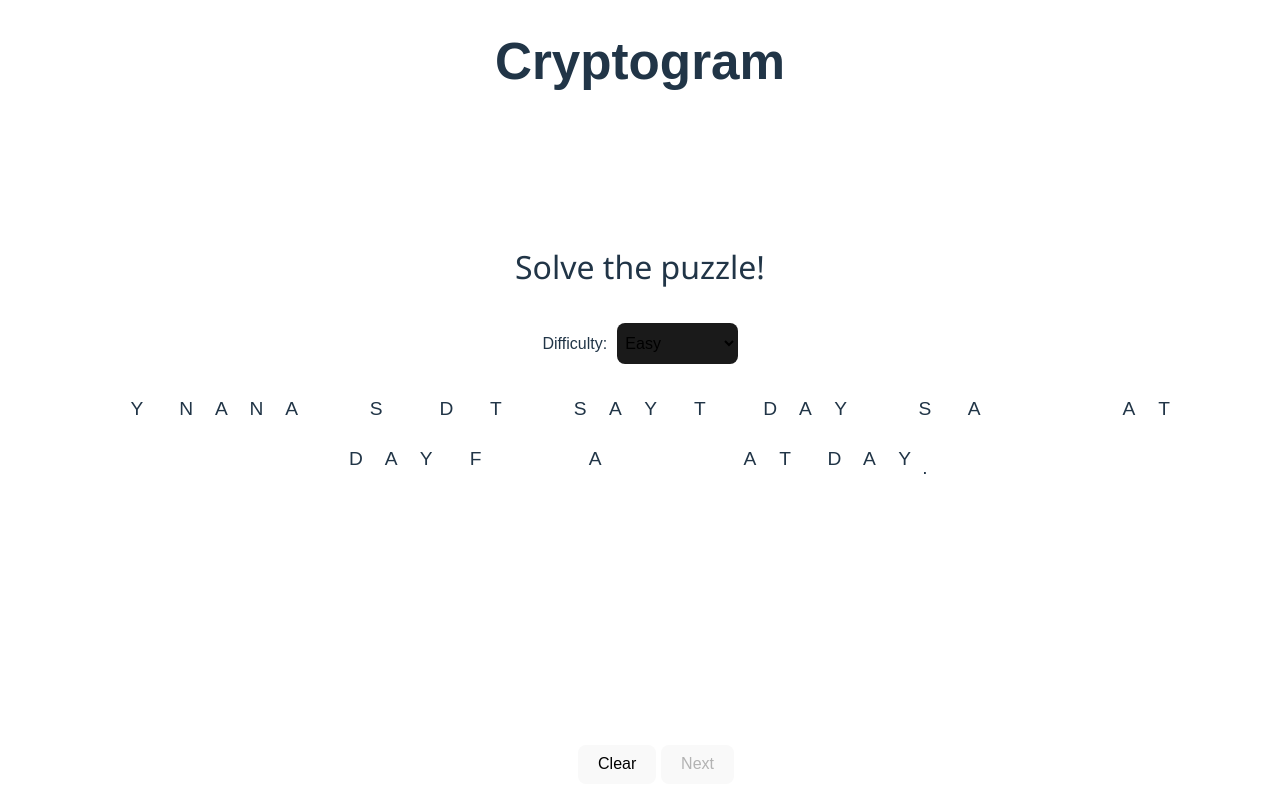
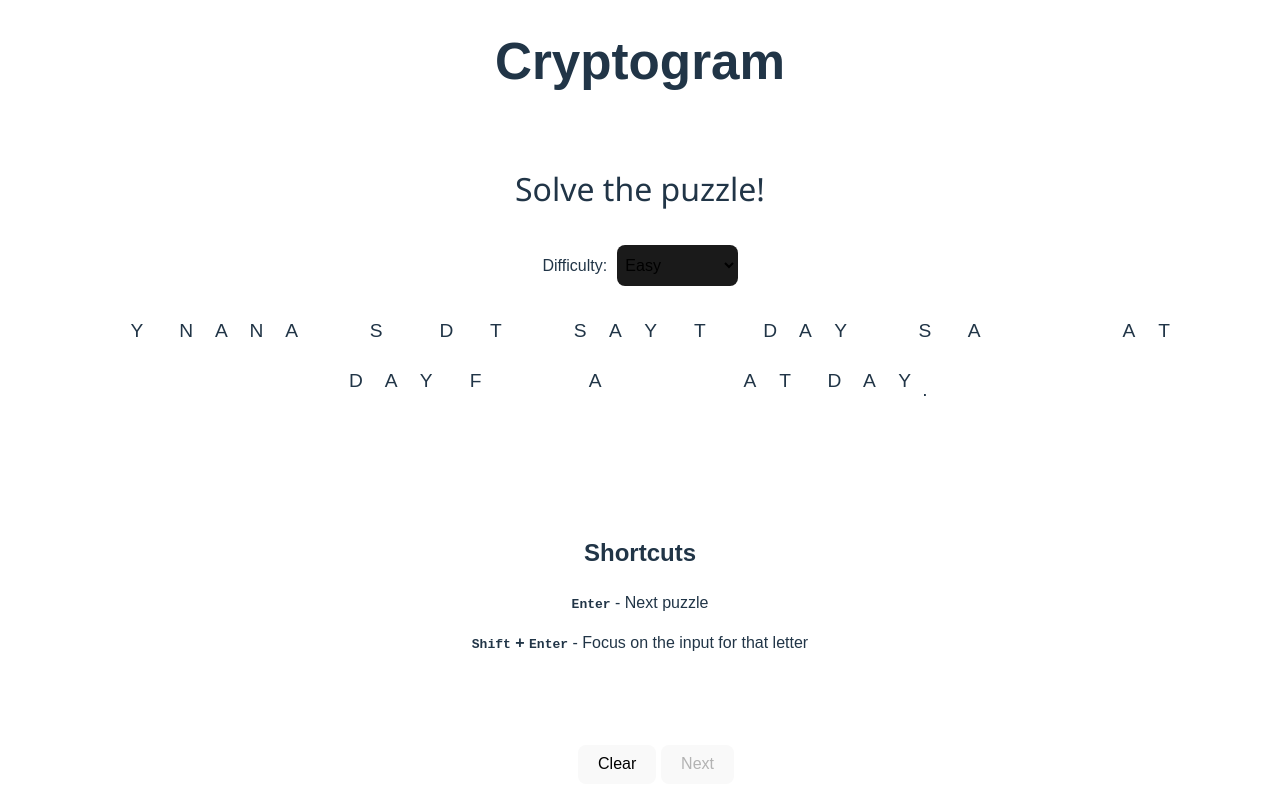
Before and after one commit to belsabbagh/cryptogram-clone, a Svelte app: page / in a window 1280 px wide. Built offline with nearby package versions, Linux system fonts and the light colour scheme.

Commit message:
added keyboard controls

```diff
--- a/src/App.svelte
+++ b/src/App.svelte
@@ -8,8 +8,6 @@
     import { getALlInputs } from "./core/dom";
     import { makePuzzle, PRESET_DIFFICULTIES } from "./core/puzzleMaker";
     import { time } from "./stores/time";
-    import Char from "./lib/Char.svelte";
-    import { secondsToTime } from "./core/text";
 
     function newPuzzle(quote, difficulty) {
         puzzle.set(makePuzzle(quote, difficulty));
@@ -42,15 +40,15 @@
             if (!$puzzle.isFinished) return;
             document.getElementById("next").click();
         }
+
         if (e.keyCode >= 65 && e.keyCode <= 90) {
+            if (!e.shiftKey) return;
             const key = e.key.toUpperCase();
-            if ($puzzle.charMap.hasOwnProperty(key)) {
-                return;
-            }
             const inputs = document.getElementsByName(key);
             if (inputs.length === 0) return;
             inputs[0].focus();
         }
+
         if (![8, 9, 16, 17].includes(e.keyCode)) {
             e.preventDefault();
         }
@@ -96,7 +94,16 @@
             disabled={!$puzzle.isFinished}>Next</button
         >
     </div>
-
+    <div class="guide">
+        <h2>Shortcuts</h2>
+        <p>
+            <strong><kbd>Enter</kbd></strong> - Next puzzle
+        </p>
+        <p>
+            <strong><kbd>Shift</kbd> + <kbd>Enter</kbd> </strong> - Focus on the
+            input for that letter
+        </p>
+    </div>
     <!-- <div>
         <h2>Add a quote</h2>
         <NewQuoteForm />
```
